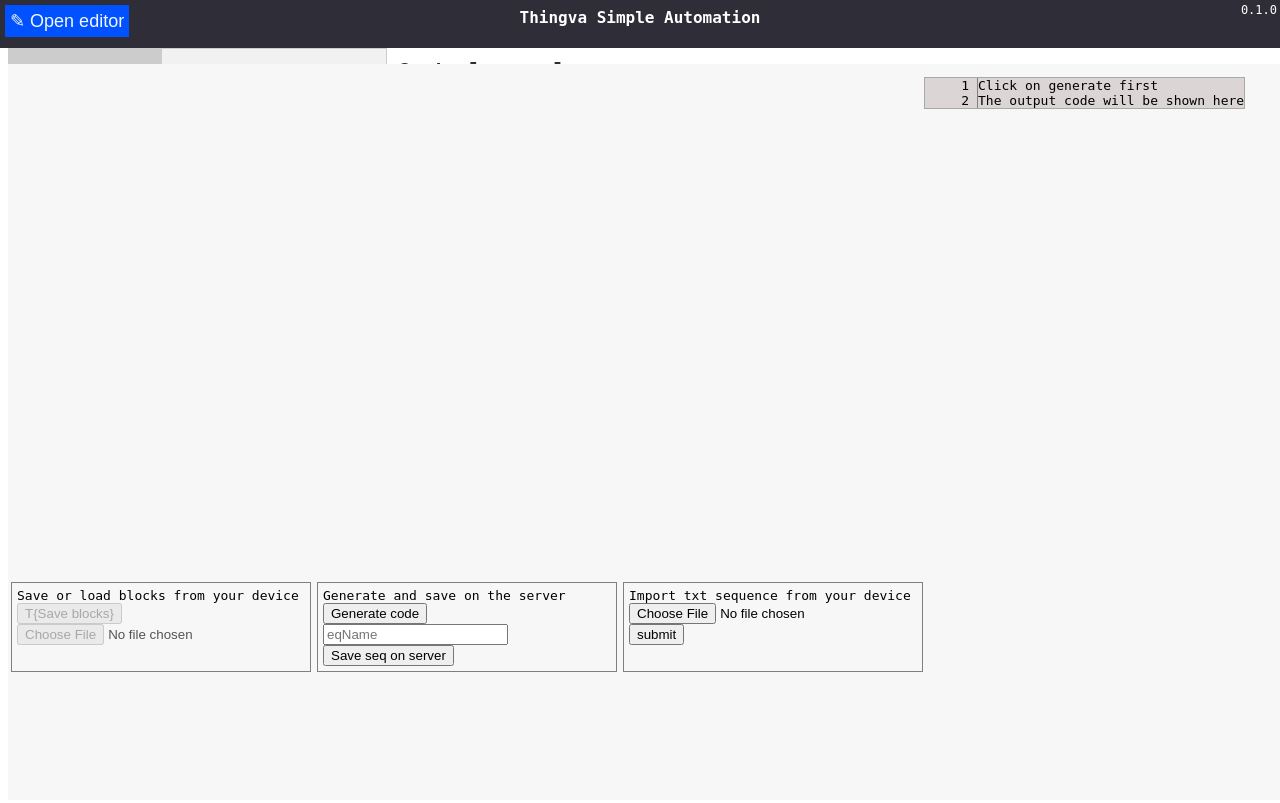
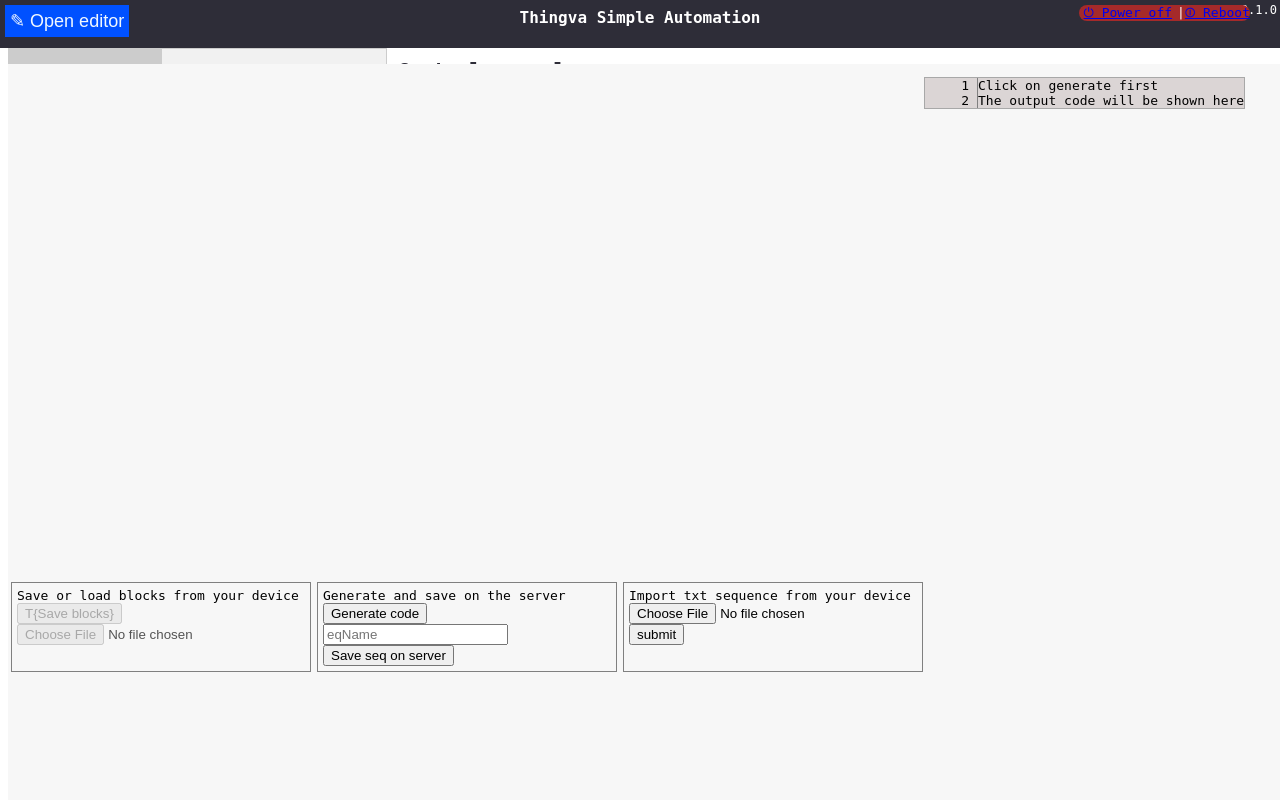
Before and after one commit to gsion1/blockyInterface, a Flask app: page / in a window 1280 px wide. Run offline with Flask 2, Linux system fonts and the light colour scheme; data that the repository does not hold is empty; some libraries are stand-ins or nearby versions.

Commit message:
shutdown

```diff
--- a/server/static/css/style.css
+++ b/server/static/css/style.css
@@ -49,6 +49,20 @@
 
 #buttonDiv{
     width:30%;
+}
+
+/* POWER off */
+.poweroff{
+    padding: 5px;
+}
+
+.poweroff-container{
+    border-radius: 99rem;
+    background-color: brown;
+    color: white;
+    position: absolute;
+    top: 5px;
+    right: 30px;
 }
 
 /* sequence buttons */
--- a/server/templates/index.html
+++ b/server/templates/index.html
@@ -26,6 +26,7 @@
         Thingva Simple Automation
     </div>
     <span id="version-number">0.1.0</span>
+    <span class="poweroff-container"><a class="poweroff" href="/shutdown">&#x23FB; Power off</a>|<a href="/reboot">&#x23FC; Reboot</a></span>
 
     <!--Show the sequences stored on the server-->
     <div class="flex-row">
```
